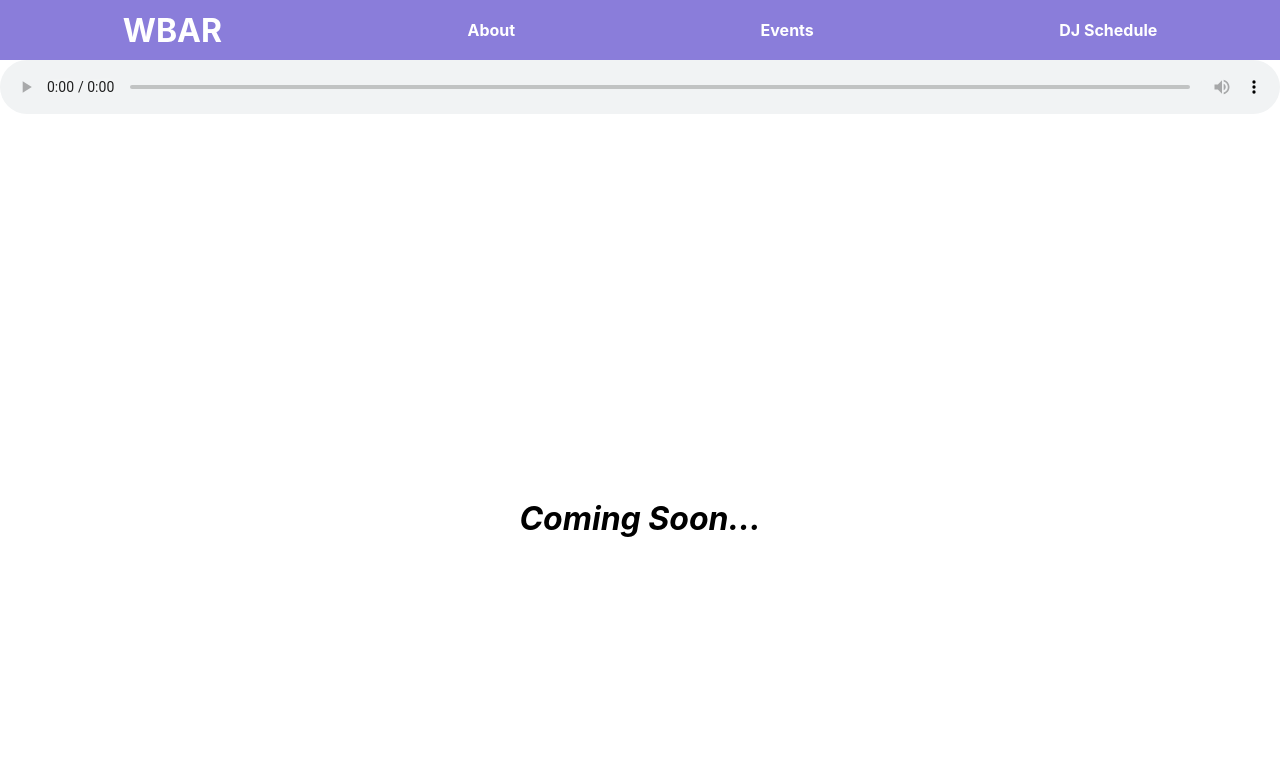
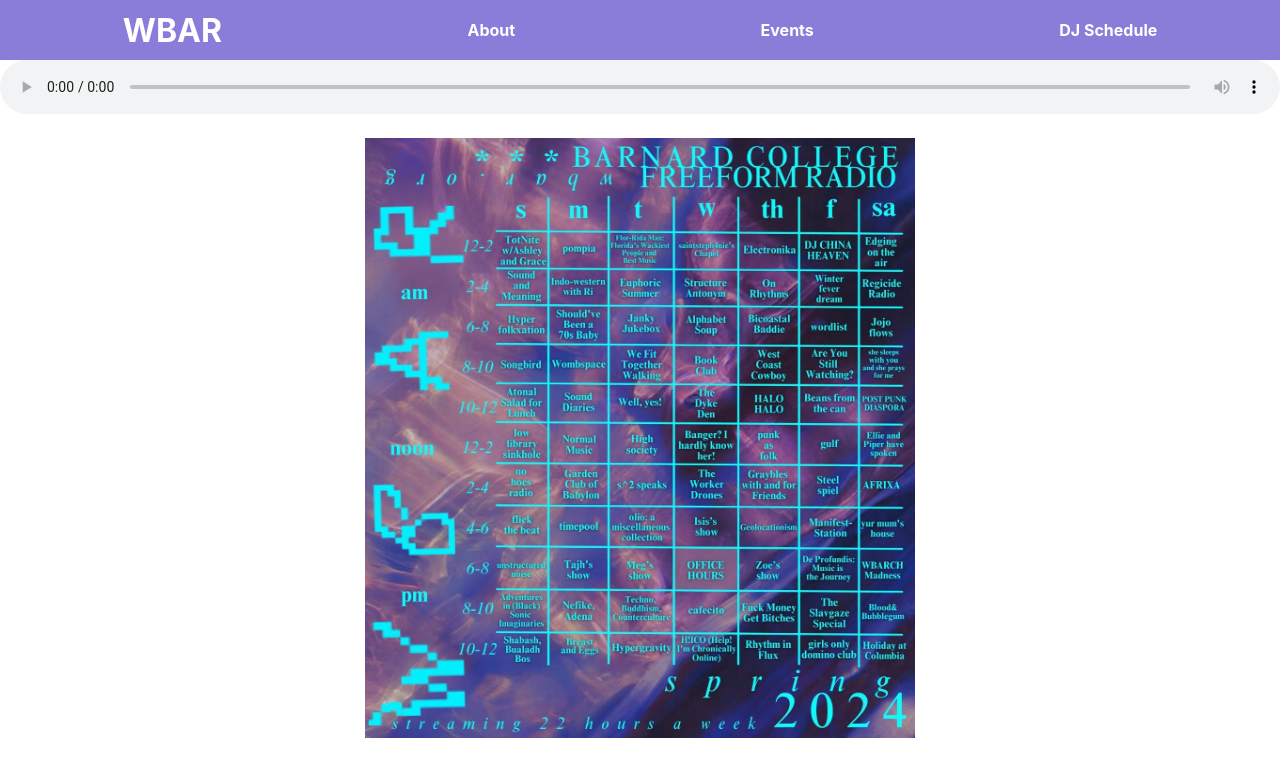
Before and after one commit to wbar-radio/wbar-app, a React (Create React App) app: page /DjSched in a window 1280 px wide. Shown: the top 776 px of the page. Built offline with nearby package versions, Linux system fonts and the light colour scheme.

Commit message:
added dj schedule photo + css file

```diff
--- /dev/null
+++ b/src/Components/DJSched.css
@@ -0,0 +1,11 @@
+/* djsched.css */
+
+.spacer {
+    height: 20px; /* Adjust the height as needed */
+}
+
+.image-container {
+    display: flex;
+    justify-content: center;
+    align-items: center;
+}
--- a/src/Components/DjSched.js
+++ b/src/Components/DjSched.js
@@ -1,9 +1,16 @@
 import React from 'react'
+import './DJSched.css';
+const image = require("./wbar-dj-sched.jpg")
 
 function DJSched(){
     return(
-        <div style={{ display: 'flex', justifyContent: 'center', alignItems: 'center', height: '100vh' }}>
-        <h1 style={{ fontStyle: 'italic' }}>Coming Soon...</h1>
+        <div>
+            {/* Add space between divs */}
+            <div className="spacer"></div>
+            <div className="image-container">
+                <img src={image} alt="dj schedule" style={{ width: '550px', height: '600px' }}/>
+            </div>
+            <div className="spacer"></div>
         </div>
     )
 }
```
Also changed, not shown: src/Components/wbar-dj-sched.jpg (added).
